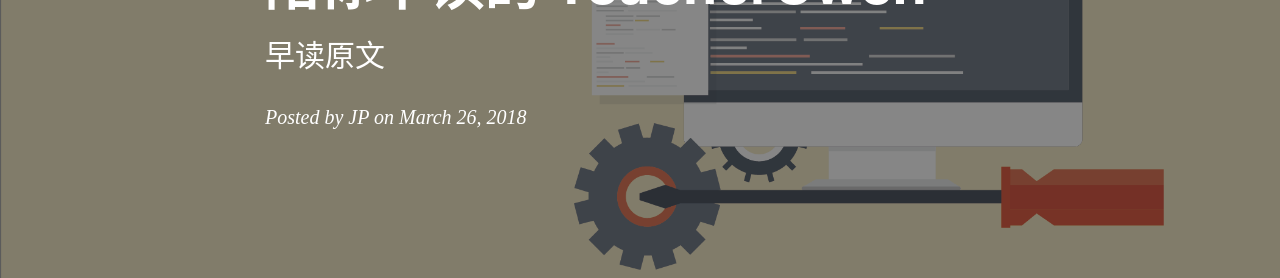
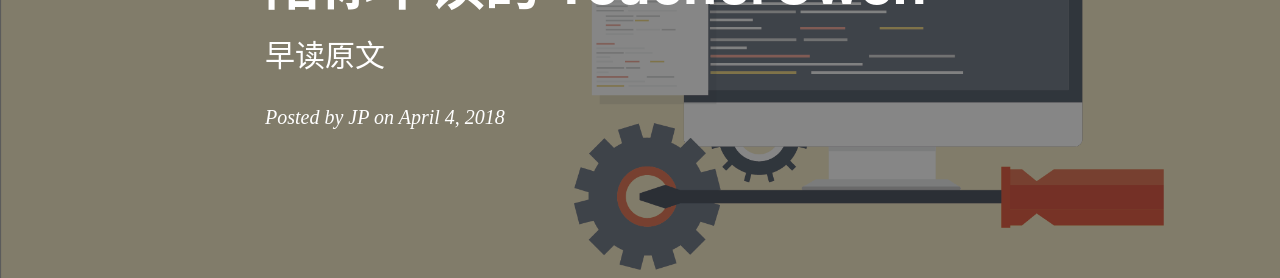
Before and after one commit to hongjiapeng/hongjiapeng.github.io, a Jekyll site: the page built from _posts/2018-04-04-英语早读.md, in a window 1280 px wide and 1400 px high. Shown: the part 245-523 px from the top of the window. Built offline with Jekyll 4.4.1, drawn with Linux system fonts in a browser that asks for light colours; nearby versions of some CDN libraries; comment, search, counter and statistics services are not loaded; some of the changed text lies outside the part shown; grey boxes are pictures that could not be loaded.

Commit message:
modify reading_early blog

```diff
--- a/_posts/2018-04-04-英语早读.md
+++ b/_posts/2018-04-04-英语早读.md
@@ -2,7 +2,7 @@
 layout: post
 title:  陪你早读的 TeacherGwen
 subtitle:   早读原文
-date:   2018-03-26
+date:   2018-04-04
 author: JP
 header-img: img/post-bg-debug.png
 catalog: true
@@ -17,7 +17,7 @@ tags:
 [点我取一个完美英文名(#^.^#)](http://ename.shanbay.com.cn)
 
 
-[Day22 4.04 早读原文](http://mp.weixin.qq.com/s/-ZHClShtAq4Vg9ZtI9CiCg)
+##### [Day22 4.04 早读原文](http://mp.weixin.qq.com/s/-ZHClShtAq4Vg9ZtI9CiCg)
 
 If we didn't suffer,we wouldn't learn a thing.<br>
 
@@ -26,7 +26,7 @@ If we didn't suffer,we wouldn't learn a thing.<br>
 <audio style="height:140;width:400;" controls="controls" src="https://res.wx.qq.com/voice/getvoice?mediaid=MzI4OTAyODUxNF8yNjUzNTEzMTI3">
 </audio>
 
-[Day21 4.03 早读原文](http://mp.weixin.qq.com/s/BJXADWHr3QELqDMmK0TjmA)
+##### [Day21 4.03 早读原文](http://mp.weixin.qq.com/s/BJXADWHr3QELqDMmK0TjmA)
 
 Through education,we can become a country where everyone,from every background gain the skills they need to get a good jog and live a happy and fulfilled life.<br>
 
@@ -35,7 +35,7 @@ Through education,we can become a country where everyone,from every background g
 <audio style="height:140;width:400;" controls="controls" src="https://res.wx.qq.com/voice/getvoice?mediaid=MzI4OTAyODUxNF8yNjUzNTEzMTIz">
 </audio>
 
-[Day20 4.02 早读原文](http://mp.weixin.qq.com/s/ibjq-H6P1HD4itNNYs9P4Q)
+##### [Day20 4.02 早读原文](http://mp.weixin.qq.com/s/ibjq-H6P1HD4itNNYs9P4Q)
 
 When I was young<br>
 I'd listen to the radio<br>
@@ -52,7 +52,7 @@ It made me smile.
 <audio style="height:140;width:400;" controls="controls" src="https://res.wx.qq.com/voice/getvoice?mediaid=MzI4OTAyODUxNF8yNjUzNTEzMDgx">
 </audio>
 
-[Day19 4.01 早读原文](https://mp.weixin.qq.com/s/K1bFV2fIIZIcuu_RIDy5Iw)
+##### [Day19 4.01 早读原文](https://mp.weixin.qq.com/s/K1bFV2fIIZIcuu_RIDy5Iw)
 
 Almost none of us commit suicide,and almost all of us self-destruct.
 
@@ -62,7 +62,7 @@ Almost none of us commit suicide,and almost all of us self-destruct.
 </audio>
 
 
-[Day18 3.31 早读原文](http://mp.weixin.qq.com/s/IIQF8Tf4Ce36UfRTugxMTg)
+##### [Day18 3.31 早读原文](http://mp.weixin.qq.com/s/IIQF8Tf4Ce36UfRTugxMTg)
 
 When you're young,it's all fillet steak,but as the years go by,you have to move on the cheaper cuts.
 
@@ -71,7 +71,7 @@ When you're young,it's all fillet steak,but as the years go by,you have to move
 <audio style="height:140;width:400;" controls="controls" src="https://res.wx.qq.com/voice/getvoice?mediaid=MzI4OTAyODUxNF8yNjUzNTEzMDQy">
 </audio>
 
-[Day17 3.30 早读原文](http://mp.weixin.qq.com/s/3eLkbdTE9NEt6C19obsVXQ)
+##### [Day17 3.30 早读原文](http://mp.weixin.qq.com/s/3eLkbdTE9NEt6C19obsVXQ)
 
 The first step in solving any problem,is recognizing there is one.
 
@@ -80,7 +80,7 @@ The first step in solving any problem,is recognizing there is one.
 <audio style="height:140;width:400;" controls="controls" src="https://res.wx.qq.com/voice/getvoice?mediaid=MzI4OTAyODUxNF8yNjUzNTEzMDM0">
 </audio>
 
-[Day16 3.29 早读原文](http://mp.weixin.qq.com/s/DXNQb1fLyM1Sd63R7PfJ-w)
+##### [Day16 3.29 早读原文](http://mp.weixin.qq.com/s/DXNQb1fLyM1Sd63R7PfJ-w)
 
 Life is not about many blows you take.It is about how hard you hit back.
 
@@ -89,7 +89,7 @@ Life is not about many blows you take.It is about how hard you hit back.
 <audio style="height:140;width:400;" controls="controls" src="https://res.wx.qq.com/voice/getvoice?mediaid=MzI4OTAyODUxNF8yNjUzNTEzMDA3">
 </audio>
 
-[Day15 3.28 早读原文](http://mp.weixin.qq.com/s/Xi_8njlcD5UgnJ22BVCflQ)
+##### [Day15 3.28 早读原文](http://mp.weixin.qq.com/s/Xi_8njlcD5UgnJ22BVCflQ)
 
 Moon river,wider than a mile,I'm crossing you in style some day.
 
@@ -98,7 +98,7 @@ Moon river,wider than a mile,I'm crossing you in style some day.
 <audio style="height:140;width:400;" controls="controls" src="https://res.wx.qq.com/voice/getvoice?mediaid=MzI4OTAyODUxNF8yNjUzNTEyOTk5">
 </audio>
 
-[Day14 3.27 早读原文](http://mp.weixin.qq.com/s/ZM6lrtOK3H4VWxfz0_JXDA)
+##### [Day14 3.27 早读原文](http://mp.weixin.qq.com/s/ZM6lrtOK3H4VWxfz0_JXDA)
 
 Choosing our people is the closest we come to controlling our destiny.
 
@@ -107,7 +107,7 @@ Choosing our people is the closest we come to controlling our destiny.
 <audio style="height:140;width:400;" controls="controls" src="https://res.wx.qq.com/voice/getvoice?mediaid=MzI4OTAyODUxNF8yNjUzNTEyOTkz">
 </audio>
 
-[Day13 3.26 早读原文](http://mp.weixin.qq.com/s/H9AU4lNDxr3m4gkzBGHRTw)
+##### [Day13 3.26 早读原文](http://mp.weixin.qq.com/s/H9AU4lNDxr3m4gkzBGHRTw)
 
 Very quietly I take my leave,<br> As quietly as I came here;<br> Quietly I wave good-bye,<br> To the rosy clouds in the western sky.
 
```
